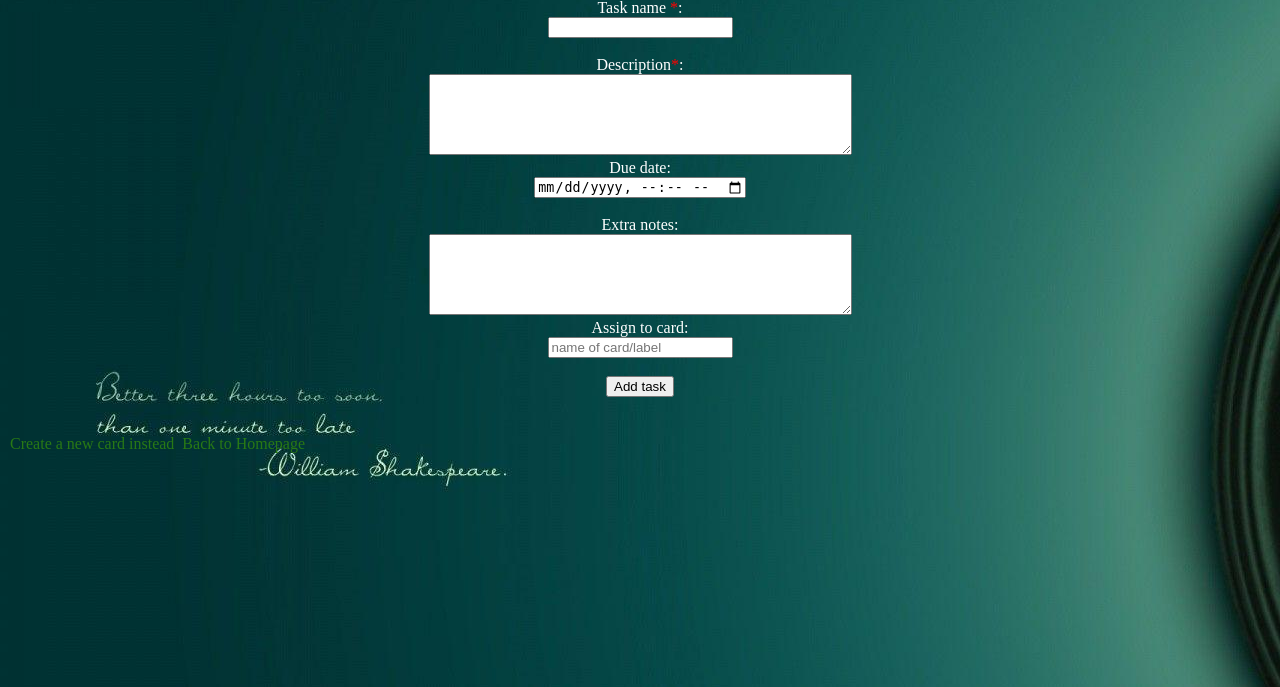
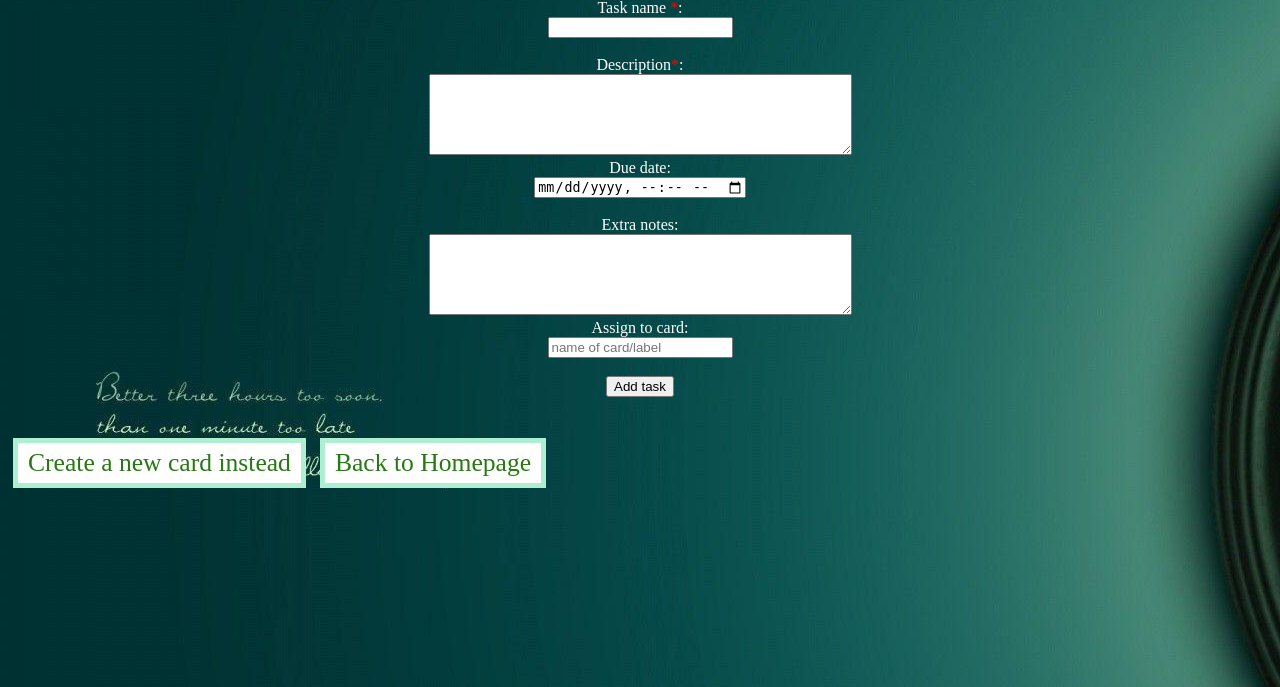
Before and after one commit to Andy-Wu12/cse442-spring2022-team-nohtyp, a PHP site: page /create-task.html in a window 1280 px wide. Shown: the part 84-771 px from the top of the page. Run offline with PHP 8.4, Linux system fonts and the light colour scheme.

Commit message:
Fixed removed CSS from task #51

```diff
--- a/Static_Pages/src/css/styles.css
+++ b/Static_Pages/src/css/styles.css
@@ -56,3 +56,12 @@ a:hover {
     /*text-decoration: underline;*/
     color: #60bec9;
 }
+
+a.redirect-button {
+    font-size: 2vw;
+    margin: 5px;
+    padding: 5px 10px;
+    border: 5px solid hsla(153, 67%, 81%, 1);
+    /*border-color: hsla(153, 67%, 81%, 1);*/
+    background-color: white;
+}
```
